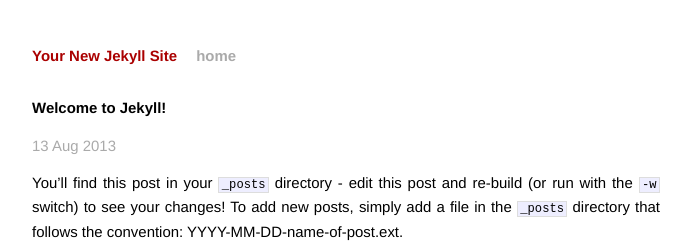
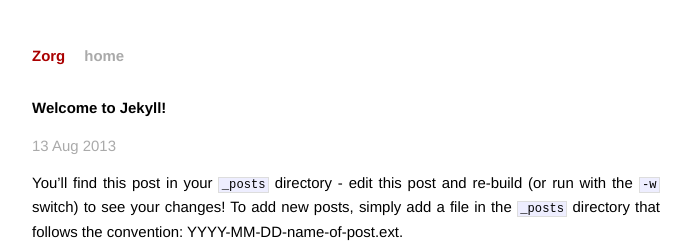
Before and after one commit to TheZorg/thezorg.github.io, a Jekyll site: the page built from _posts/2013-08-13-welcome-to-jekyll.markdown, in a window 1280 px wide. Shown: the top 243 px of the page, without its empty margins (294-985 px from the left). Built offline with Jekyll 4.4.1, drawn with Linux system fonts in a browser that asks for light colours; Markdown is read by kramdown in place of the engine named in the settings.

Commit message:
changed website name

```diff
--- a/_config.yml
+++ b/_config.yml
@@ -1,3 +1,3 @@
-name: Your New Jekyll Site
+name: Zorg
 markdown: redcarpet
 pygments: true
--- a/index.html
+++ b/index.html
@@ -1,6 +1,6 @@
 ---
 layout: default
-title: Your New Jekyll Site
+title: Zorg
 ---
 
 <div id="home">
```
